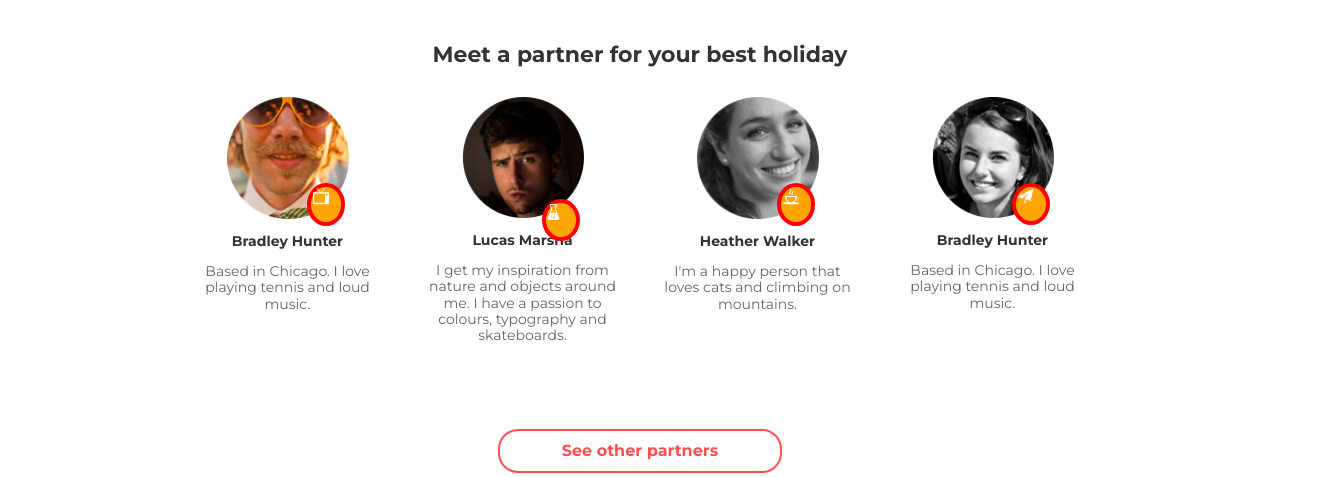
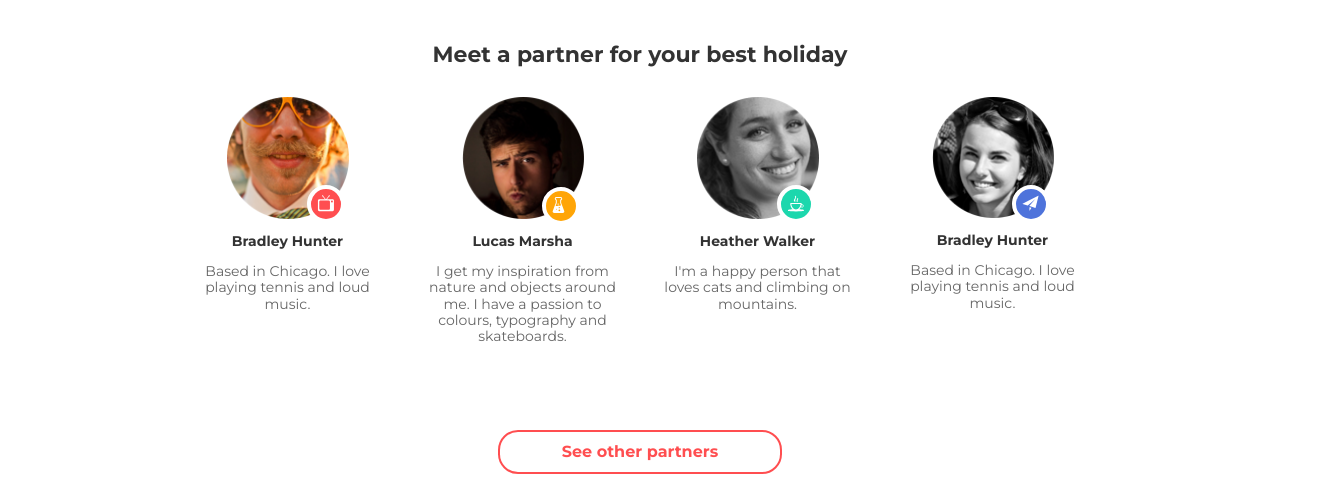
Before and after one commit to belon-creator/goit-markup-hw-07, a plain HTML site: page index.html in a window 1280 px wide. Shown: the part 562-1039 px from the top of the page, 1321 px wide, since content can reach past the window. Drawn offline with Linux system fonts and the light colour scheme.

Commit message:
complete

```diff
--- a/css/styles.css
+++ b/css/styles.css
@@ -172,25 +172,30 @@ a {
 }
 .svg-btn {
   all: unset;
-  background-color: teal;
+  width: 30px;
+  height: 30px;
+  background-color: #ff4e50;
   border-radius: 100%;
-  border: 4px solid red;
+  border: 4px solid #fff;
   position: absolute;
   transform: translateX(100%);
 }
+.fix {
+  position: absolute;
+  transform: translateX(100%) translateY(-15px);
+}
 .svg-btn-icon {
-  width: 30px;
-  height: 30px;
-  background-position: 0 0;
+  transform: translateX(5px) translateY(5px);
 }
-.svg-btn:nth-child(1) {
-  background-color: #ff4e50;
-}
-.svg-btn:nth-child(2) {
+
+.partners-list-item:nth-child(2n) .svg-btn {
   background-color: #ffa507;
 }
-.svg-btn:nth-child(3) {
+.partners-list-item:nth-child(3n) .svg-btn {
   background-color: #1cd7ad;
+}
+.partners-list-item:nth-child(4n) .svg-btn {
+  background-color: #4e73db;
 }
 /* phone */
 
--- a/index.html
+++ b/index.html
@@ -75,8 +75,9 @@
                   src="./images/Layer2.png"
                   alt="img"
                   width="122"
+                  height="122"
                 />
-                <button type="button" class="svg-btn">
+                <button type="button" class="svg-btn fix">
                   <svg class="svg-btn-icon">
                     <use href="./images/icons/tube.svg#tube"></use>
                   </svg>
```
